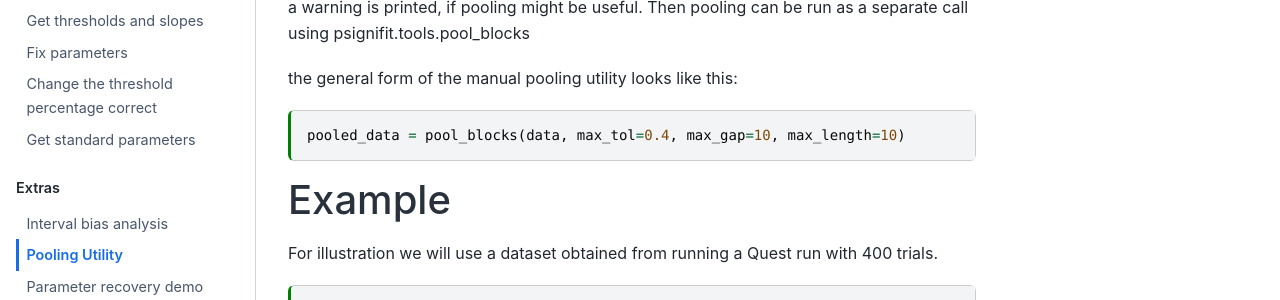
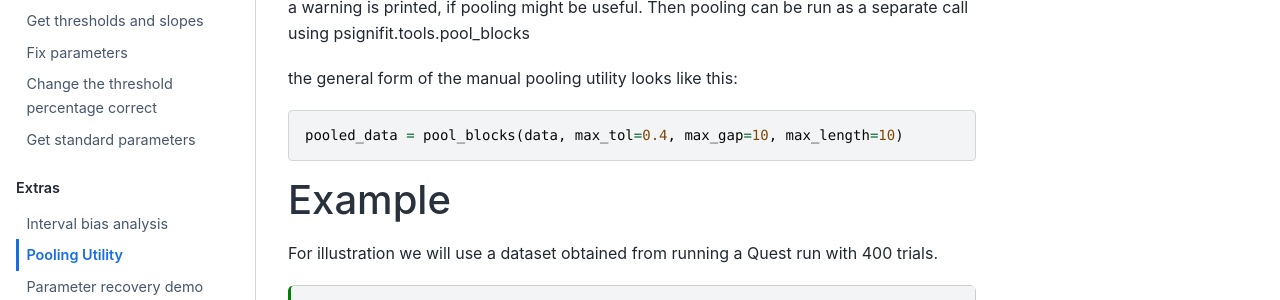
Before and after one commit to wichmann-lab/python-psignifit, a Jupyter Book: the page built from docs/examples/pooling_utilities.md, in a window 1280 px wide. Shown: the part 313-613 px from the top of the page. Built offline with Jupyter Book 1.0.4 settings and Sphinx 7.4.7 and the Sphinx Book theme 1.1.4, drawn with Linux system fonts in a browser that asks for light colours.

Commit message:
makes the first cell not be executed, as an example

````diff
--- a/docs/examples/pooling_utilities.md
+++ b/docs/examples/pooling_utilities.md
@@ -19,7 +19,7 @@ Psignifit comes with an automatic pooling utility, which can pool trials of very
 In contrast to the matlab implementation, python-psignifit does not pool implicitly. Instead a warning is printed, if pooling might be useful. Then pooling can be run as a separate call using psignifit.tools.pool_blocks
 
 the general form of the manual pooling utility looks like this:
-```{code-cell} ipython3
+```
 pooled_data = pool_blocks(data, max_tol=0.4, max_gap=10, max_length=10)
 ```
 
````
